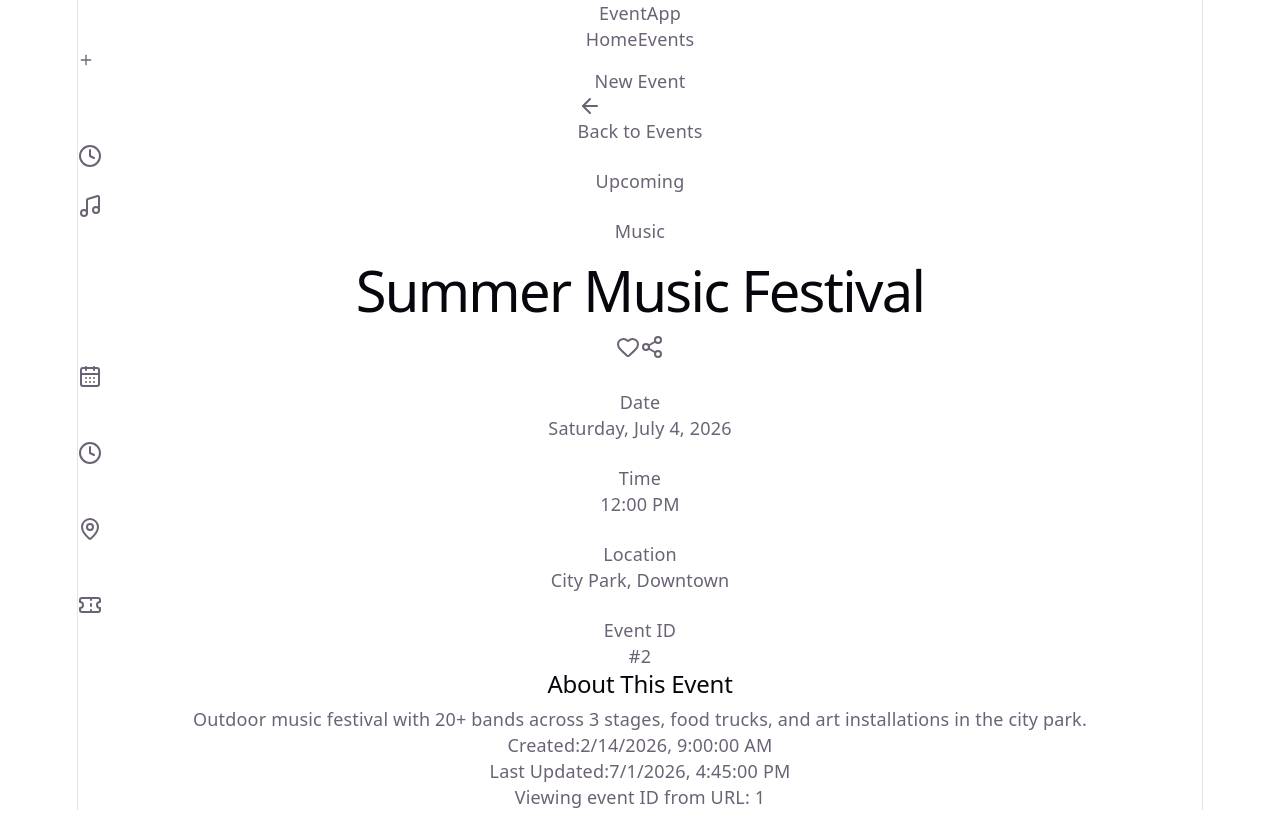
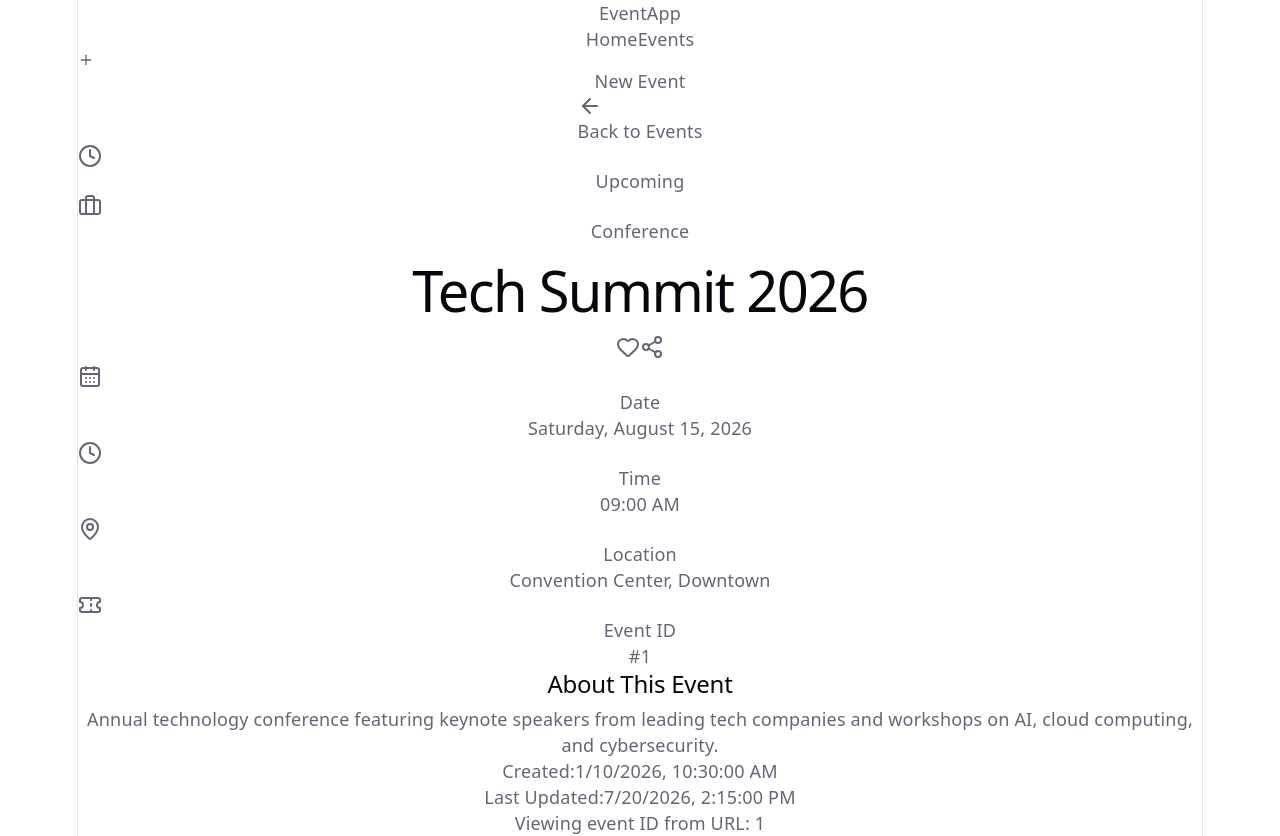
Before and after one commit to ultimatefaloe/event-app, a React (Vite) app: page /events/1 in a window 1280 px wide. Before the commit the page ends 810 px from the top, so only its background shows below. Built offline with nearby package versions, Linux system fonts and the light colour scheme.

Commit message:
class9: hooks

```diff
--- /dev/null
+++ b/src/hooks/useEvent.hook.jsx
@@ -0,0 +1,37 @@
+import React, { useEffect, useState } from 'react'
+import { events } from '../data/events'
+
+export const useEvent = () => {
+  // add the loading state and error state to the hook
+  const [eventsData, setEventsData] = React.useState(events);
+
+  useEffect(()=> {
+    getEvents();
+  }, []);
+
+  const getEvents = () => {
+    setEventsData(events);
+  };
+
+  const getEventById = (id) => {
+    const event = events.find((event) => event.id === parseInt(id));
+    if (!event) {
+      return null;
+    }
+    return event;
+  };
+
+  const createEvent = (eventData) => {};
+  const updateEvent = (id, updatedData) => {};
+  const deleteEvent = (id) => {};
+
+  return {
+    loading: false,
+    error: null,
+    eventsData,
+    getEventById,
+    createEvent,
+    updateEvent,
+    deleteEvent,
+  };
+}
--- a/src/pages/Event.jsx
+++ b/src/pages/Event.jsx
@@ -1,14 +1,22 @@
 import React from "react";
 import EventCard from "../components/EventCard";
-import { events } from "../data/events";
+import { useEvent } from "../hooks/useEvent.hook";
+const Event = () => {
+  const {eventsData, loading, error} = useEvent();
 
-const Event = () => {
-  const data = events;
   return (
     <div>
       <div className="grid grid-cols-2 gap-4">
-        {data.length > 0 ? (
-          data.map((event) => <EventCard key={event.id} event={event} />)
+        {loading ? (
+          <div className="flex justify-center items-center h-40">
+            <p className="text-gray-400 text-lg font-bold">Loading Events...</p>
+          </div>
+        ) : error ? (
+          <div className="flex justify-center items-center h-40">
+            <p className="text-red-500 text-lg font-bold">Error: {error}</p>
+          </div>
+        ) : eventsData.length > 0 ? (
+          eventsData.map((event) => <EventCard key={event.id} event={event} />)
         ) : (
           <div className="flex justify-center items-center h-40">
             <p className="text-gray-400 text-lg font-bold">No Events Found</p>
--- a/src/pages/EventDetail.jsx
+++ b/src/pages/EventDetail.jsx
@@ -1,4 +1,4 @@
-import React from "react";
+import React, { useState, useEffect } from "react";
 import { useParams, useNavigate } from "react-router-dom";
 import {
   CalendarDays,
@@ -21,24 +21,36 @@ import {
   Trophy,
   Leaf,
 } from "lucide-react";
-
-// Hardcoded event data (matching the provided model)
-const eventData = {
-  id: 2,
-  name: "Summer Music Festival",
-  description:
-    "Outdoor music festival with 20+ bands across 3 stages, food trucks, and art installations in the city park.",
-  date: "2026-07-04T12:00:00",
-  status: "upcoming",
-  location: "City Park, Downtown",
-  category: "music",
-  createdAt: "2026-02-14T09:00:00",
-  updatedAt: "2026-07-01T16:45:00",
-};
+import { useEvent } from "../hooks/useEvent.hook";
 
 const EventDetail = () => {
   const { id } = useParams();
-  const navigate = useNavigate()
+  const [event, setEvent] = useState(null);
+  const navigate = useNavigate();
+  const { getEventById, loading, error } = useEvent();
+
+  useEffect(() => {
+    const data = getEventById(id);
+    if (data) {
+      setEvent(data);
+    }
+  }, [id]);
+
+  if (loading) {
+    return (
+      <div className="flex items-center justify-center h-screen">
+        <p className="text-white text-lg">Loading event details...</p>
+      </div>
+    );
+  }
+
+  if (error || !event) {
+    return (
+      <div className="flex items-center justify-center h-screen">
+        <p className="text-red-400 text-lg">{error}</p>
+      </div>
+    );
+  }
 
   // Format date
   const formatDate = (dateString) => {
@@ -66,17 +78,25 @@ const EventDetail = () => {
       case "upcoming":
         return { icon: Clock, color: "text-blue-400", bg: "bg-blue-900/30" };
       case "ongoing":
-        return { icon: CheckCircle, color: "text-green-400", bg: "bg-green-900/30" };
+        return {
+          icon: CheckCircle,
+          color: "text-green-400",
+          bg: "bg-green-900/30",
+        };
       case "completed":
         return { icon: XCircle, color: "text-gray-400", bg: "bg-gray-800/30" };
       case "cancelled":
-        return { icon: AlertCircle, color: "text-red-400", bg: "bg-red-900/30" };
+        return {
+          icon: AlertCircle,
+          color: "text-red-400",
+          bg: "bg-red-900/30",
+        };
       default:
         return { icon: Clock, color: "text-gray-400", bg: "bg-gray-800/30" };
     }
   };
 
-  const statusInfo = getStatusInfo(eventData.status);
+  const statusInfo = getStatusInfo(event.status);
 
   // Get category icon based on all available categories
   const getCategoryIcon = (category) => {
@@ -129,7 +149,10 @@ const EventDetail = () => {
   return (
     <div className="max-w-4xl mx-auto p-6">
       {/* Back button */}
-      <button className="flex items-center gap-2 text-white hover:text-gray-300 transition-colors mb-6" onClick={()=> navigate('/events')}>
+      <button
+        className="flex items-center gap-2 text-white hover:text-gray-300 transition-colors mb-6"
+        onClick={() => navigate("/events")}
+      >
         <ArrowLeft className="w-5 h-5" />
         Back to Events
       </button>
@@ -142,18 +165,18 @@ const EventDetail = () => {
               className={`inline-flex items-center gap-1.5 px-3 py-1 rounded-full text-sm font-medium ${statusInfo.bg} ${statusInfo.color}`}
             >
               <statusInfo.icon className="w-4 h-4" />
-              {eventData.status.charAt(0).toUpperCase() + eventData.status.slice(1)}
+              {event.status.charAt(0).toUpperCase() + event.status.slice(1)}
             </span>
             <span
               className={`inline-flex items-center gap-1.5 px-3 py-1 rounded-full text-sm font-medium ${getCategoryColor(
-                eventData.category
+                event.category,
               )}`}
             >
-              {getCategoryIcon(eventData.category)}
-              {eventData.category.charAt(0).toUpperCase() + eventData.category.slice(1)}
+              {getCategoryIcon(event.category)}
+              {event.category.charAt(0).toUpperCase() + event.category.slice(1)}
             </span>
           </div>
-          <h1 className="text-3xl font-bold text-white">{eventData.name}</h1>
+          <h1 className="text-3xl font-bold text-white">{event.name}</h1>
         </div>
 
         {/* Action buttons */}
@@ -174,14 +197,14 @@ const EventDetail = () => {
             <CalendarDays className="w-5 h-5 text-white/60 mt-0.5" />
             <div>
               <p className="text-sm text-white/60">Date</p>
-              <p className="font-medium text-white">{formatDate(eventData.date)}</p>
+              <p className="font-medium text-white">{formatDate(event.date)}</p>
             </div>
           </div>
           <div className="flex items-start gap-3">
             <Clock className="w-5 h-5 text-white/60 mt-0.5" />
             <div>
               <p className="text-sm text-white/60">Time</p>
-              <p className="font-medium text-white">{formatTime(eventData.date)}</p>
+              <p className="font-medium text-white">{formatTime(event.date)}</p>
             </div>
           </div>
         </div>
@@ -191,14 +214,14 @@ const EventDetail = () => {
             <MapPin className="w-5 h-5 text-white/60 mt-0.5" />
             <div>
               <p className="text-sm text-white/60">Location</p>
-              <p className="font-medium text-white">{eventData.location}</p>
+              <p className="font-medium text-white">{event.location}</p>
             </div>
           </div>
           <div className="flex items-start gap-3">
             <Ticket className="w-5 h-5 text-white/60 mt-0.5" />
             <div>
               <p className="text-sm text-white/60">Event ID</p>
-              <p className="font-medium text-white">#{eventData.id}</p>
+              <p className="font-medium text-white">#{event.id}</p>
             </div>
           </div>
         </div>
@@ -206,8 +229,10 @@ const EventDetail = () => {
 
       {/* Description */}
       <div className="mb-8">
-        <h2 className="text-lg font-semibold text-white mb-3">About This Event</h2>
-        <p className="text-white/80 leading-relaxed">{eventData.description}</p>
+        <h2 className="text-lg font-semibold text-white mb-3">
+          About This Event
+        </h2>
+        <p className="text-white/80 leading-relaxed">{event.description}</p>
       </div>
 
       {/* Metadata */}
@@ -216,13 +241,13 @@ const EventDetail = () => {
           <div>
             <span className="text-white/60">Created:</span>
             <span className="ml-2 text-white/80">
-              {new Date(eventData.createdAt).toLocaleString()}
+              {new Date(event.createdAt).toLocaleString()}
             </span>
           </div>
           <div>
             <span className="text-white/60">Last Updated:</span>
             <span className="ml-2 text-white/80">
-              {new Date(eventData.updatedAt).toLocaleString()}
+              {new Date(event.updatedAt).toLocaleString()}
             </span>
           </div>
         </div>
```
